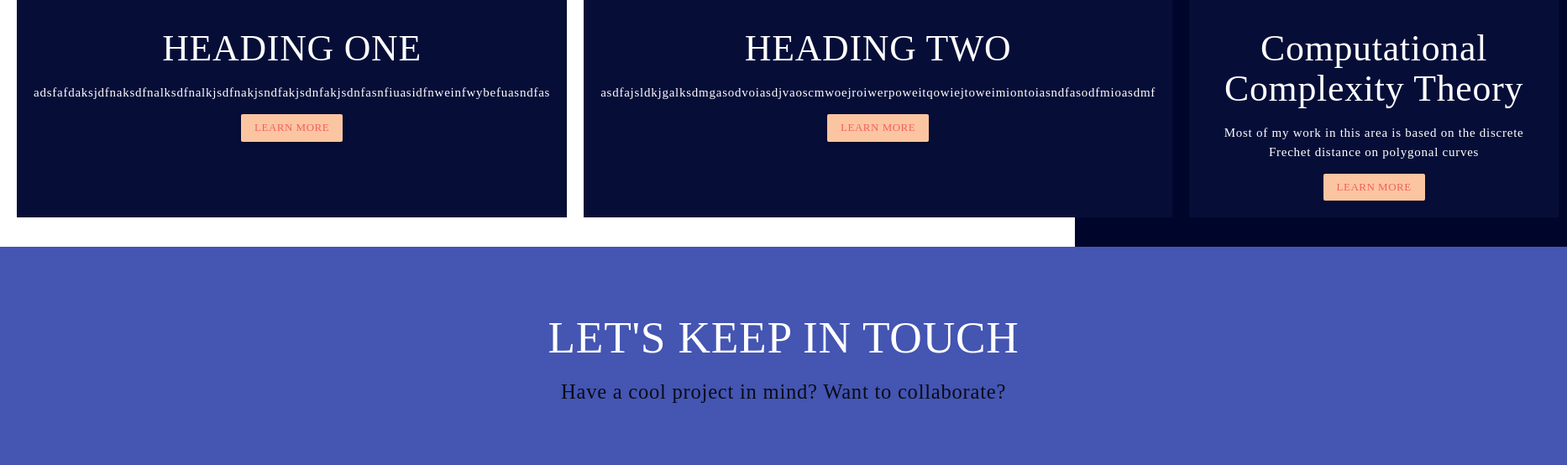
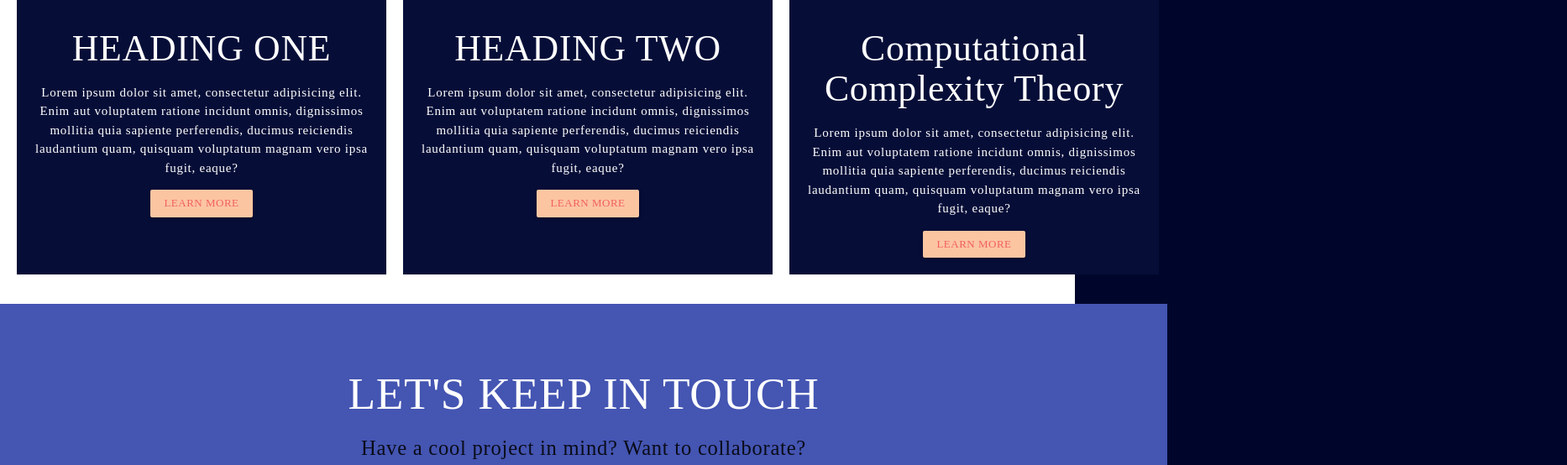
Before and after one commit to ltephanysopez/grid-tutorial, a plain HTML site: page index.html in a window 1280 px wide. Shown: the part 1369-1923 px from the top of the page at 84% size, 1866 px wide, since content can reach past the window. Drawn offline with nearby package versions, Linux system fonts and the light colour scheme; grey boxes are pictures that could not be loaded.

Commit message:
modified grid

```diff
--- a/index.html
+++ b/index.html
@@ -51,19 +51,25 @@
             <div id="robotics">
                 <img src="https://png.icons8.com/color/50/000000/robot.png">
                 <h3>HEADING ONE</h3>
-                <p> adsfafdaksjdfnaksdfnalksdfnalkjsdfnakjsndfakjsdnfakjsdnfasnfiuasidfnweinfwybefuasndfas </p>
+                <p> Lorem ipsum dolor sit amet, consectetur adipisicing elit. Enim aut voluptatem ratione
+                    incidunt omnis, dignissimos mollitia quia sapiente perferendis, ducimus reiciendis
+                    laudantium quam, quisquam voluptatum magnam vero ipsa fugit, eaque? </p>
                 <a class="waves-effect waves-light btn-small" id="butttn">Learn More</a>
             </div>
             <div id="machinel">
                 <img src="https://png.icons8.com/ultraviolet/50/000000/for-experienced.png">
                 <h3>HEADING TWO</h3>
-                <p>asdfajsldkjgalksdmgasodvoiasdjvaoscmwoejroiwerpoweitqowiejtoweimiontoiasndfasodfmioasdmf</p>
+                <p> Lorem ipsum dolor sit amet, consectetur adipisicing elit. Enim aut voluptatem ratione
+                    incidunt omnis, dignissimos mollitia quia sapiente perferendis, ducimus reiciendis
+                    laudantium quam, quisquam voluptatum magnam vero ipsa fugit, eaque? </p>
                 <a class="waves-effect waves-light btn-small" id="butttn">Learn More</a>
             </div>
             <div id="comptheory">
                 <img src="https://png.icons8.com/color/50/000000/mind-map.png">
                 <h3>Computational Complexity Theory</h3>
-                <p>Most of my work in this area is based on the discrete Frechet distance on polygonal curves</p>
+                <p> Lorem ipsum dolor sit amet, consectetur adipisicing elit. Enim aut voluptatem ratione
+                    incidunt omnis, dignissimos mollitia quia sapiente perferendis, ducimus reiciendis
+                    laudantium quam, quisquam voluptatum magnam vero ipsa fugit, eaque? </p>
                 <a class="waves-effect waves-light btn-small" id="butttn">Learn More</a>
             </div>
             <div id="contact">
```
